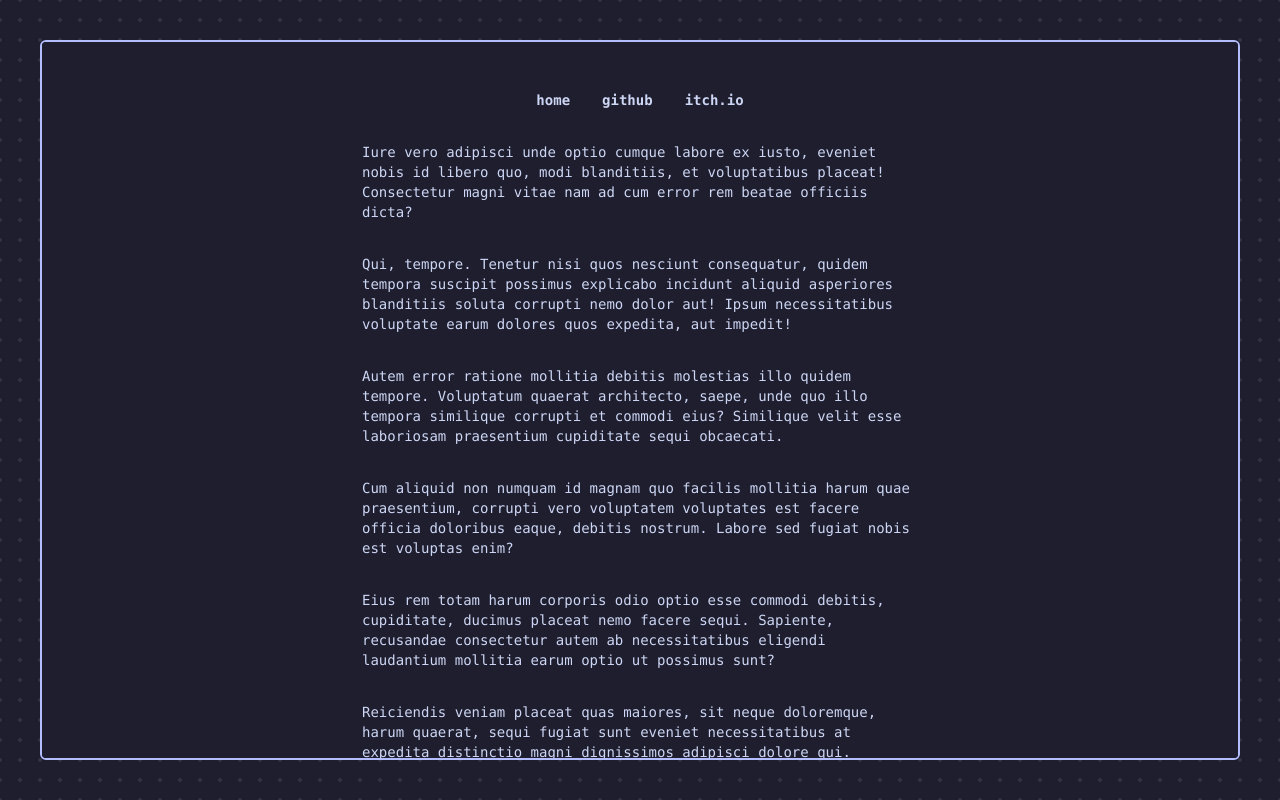
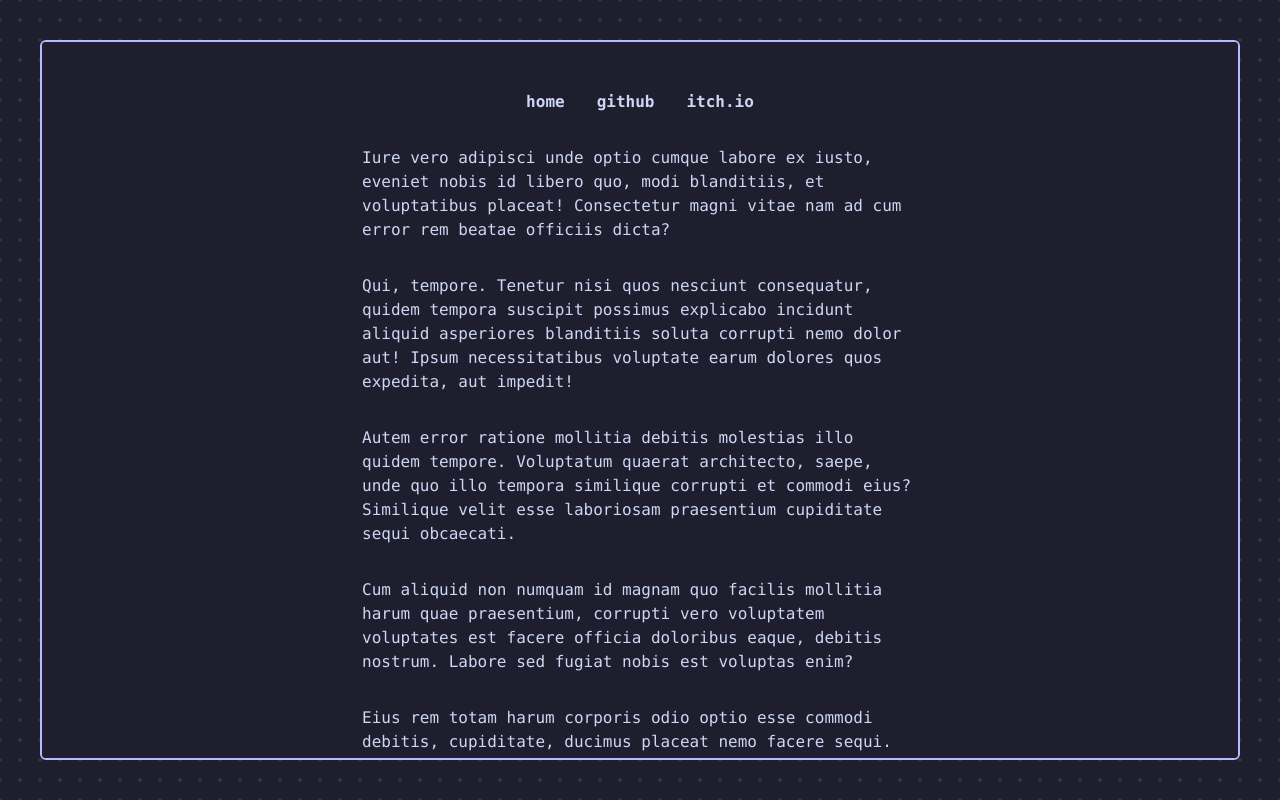
Before and after one commit to deltea/portfolio, a SvelteKit app: page / in a window 1280 px wide. Built offline with nearby package versions, Linux system fonts and the light colour scheme.

Commit message:
🎨 add more colors

```diff
--- a/src/components/Navbar.svelte
+++ b/src/components/Navbar.svelte
@@ -9,12 +9,14 @@
   </a>
   <a
     href="https://github.com/deltea"
+    target="_blank"
     class="hover:text-accent hover:underline"
   >
     github
   </a>
   <a
     href="https://deltea.itch.io"
+    target="_blank"
     class="hover:text-accent hover:underline"
   >
     itch.io
--- a/src/lib/colors.ts
+++ b/src/lib/colors.ts
@@ -13,7 +13,7 @@ interface Palette {
 
 export const palettes: Palette[] = [
   {
-    name: "catpuccin",
+    name: "catppuccin",
     colors: {
       accent: "#b4befe",
       foreground: "#cdd6f4",
@@ -31,12 +31,12 @@ export const palettes: Palette[] = [
     }
   },
   {
-    name: "ocean",
+    name: "rose pine",
     colors: {
-      accent: "#06aed5",
-      foreground: "#f0f3bd",
-      background: "#1b262c",
-      muted: "#0b3948"
+      accent: "#e1bdba",
+      foreground: "#e0def4",
+      background: "#191724",
+      muted: "#26233a"
     }
   }
 ];
--- a/src/routes/+layout.svelte
+++ b/src/routes/+layout.svelte
@@ -11,7 +11,7 @@
   <title>my portfolio</title>
 </svelte:head>
 
-<div class="h-screen flex flex-col justify-center items-center dotted-background p-10 font-mono text-sm text-foreground bg-background">
+<div class="h-screen flex flex-col justify-center items-center dotted-background p-10 font-mono text-foreground bg-background">
   <div class="border-2 border-accent rounded-md bg-background py-12 px-[20rem] overflow-auto w-full h-full space-y-8">
     <Navbar />
 
```
